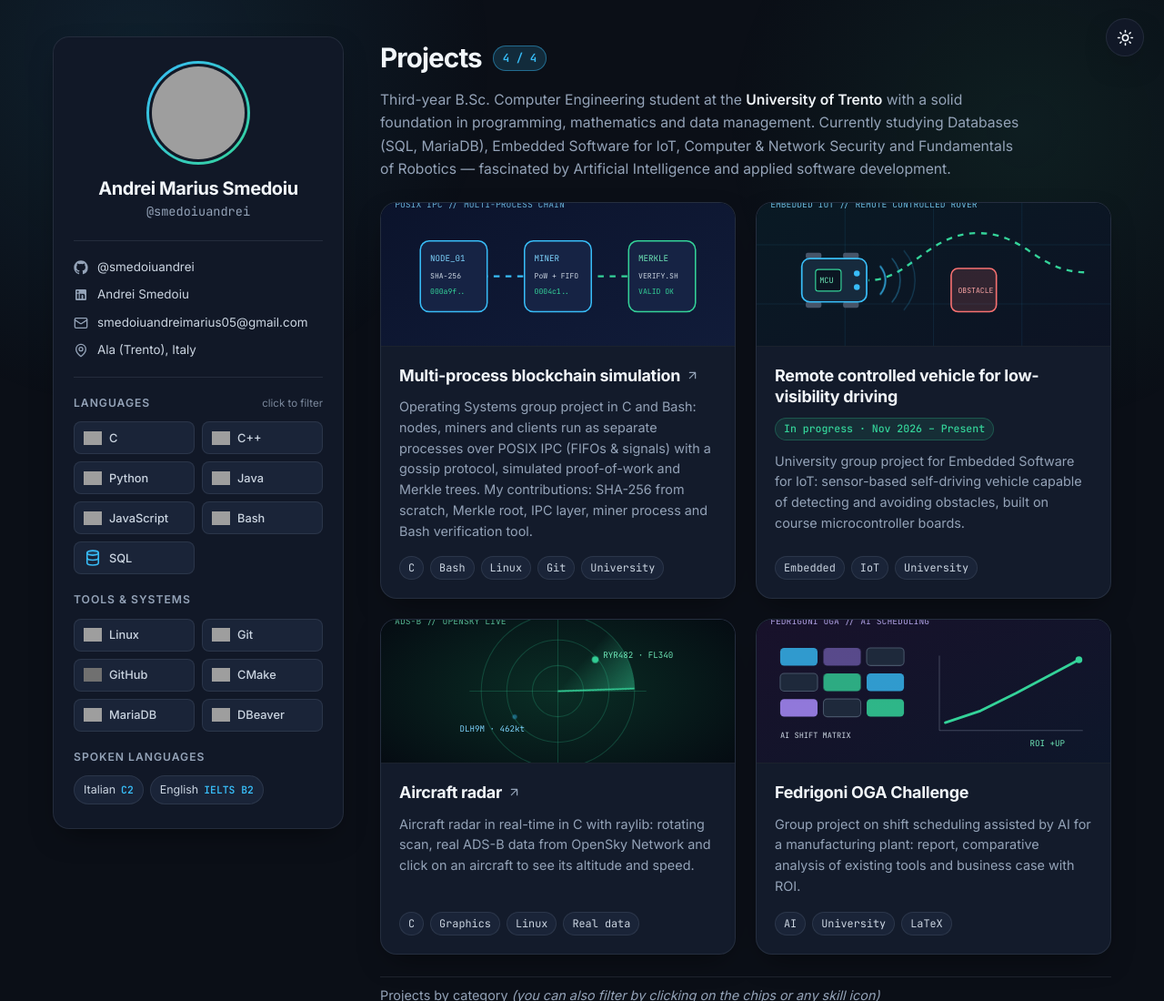
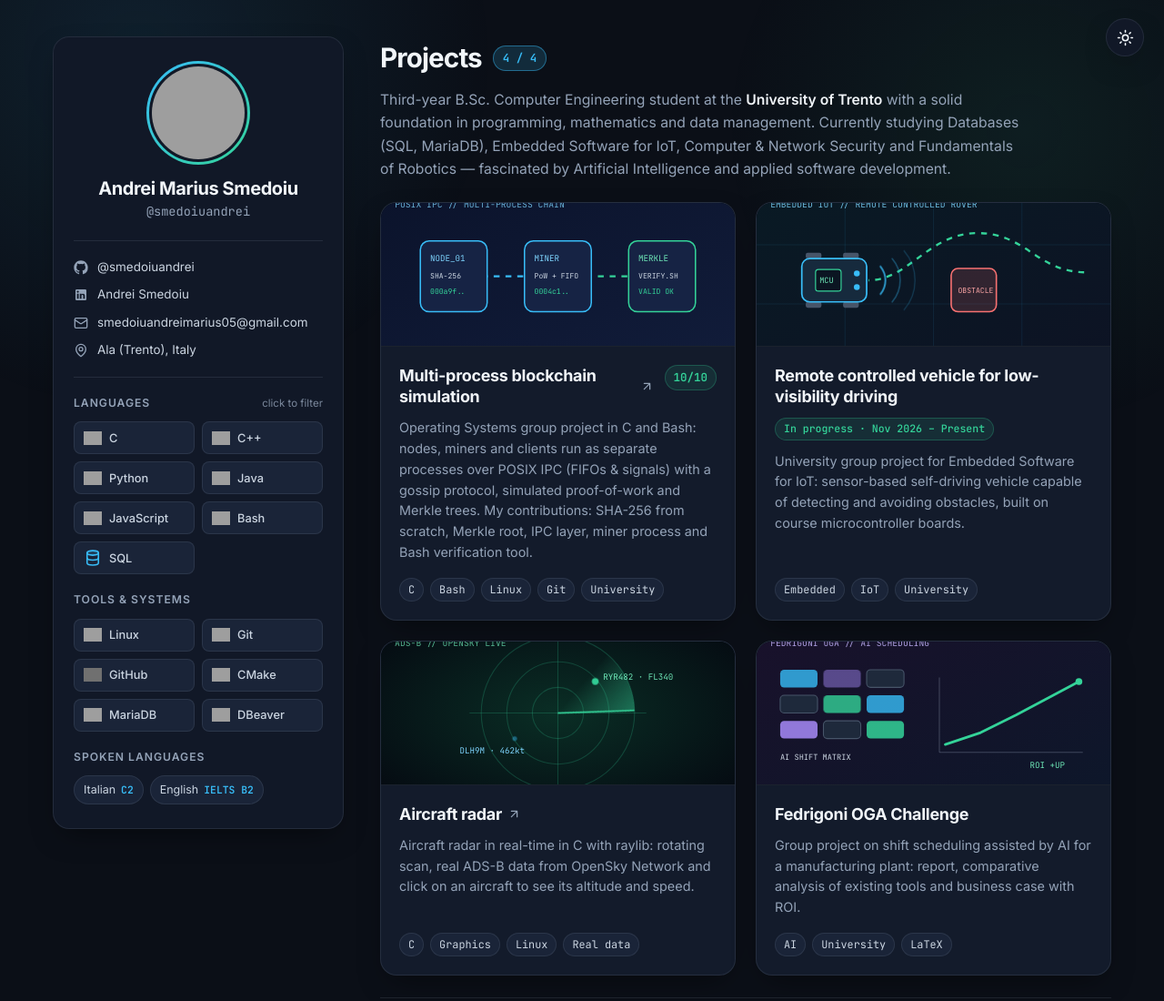
Before and after one commit to smedoiuandrei/smedoiuandrei.github.io, a plain HTML site: page index.html in a window 1280 px wide. Shown: the top 1100 px of the page at 91% size. Drawn offline with Linux system fonts and the light colour scheme; grey boxes are pictures that could not be loaded.

```diff
--- a/script.js
+++ b/script.js
@@ -40,6 +40,7 @@ const PROJECTS = [
     id: "blockchain-ipc",
     title: "Multi-process blockchain simulation",
     url: "https://github.com/Gelminaio/os-blockchain-project",
+    grade: "10/10",
     description:
       "Operating Systems group project in C and Bash: nodes, miners and clients run as separate processes over POSIX IPC (FIFOs & signals) with a gossip protocol, simulated proof-of-work and Merkle trees. My contributions: SHA-256 from scratch, Merkle root, IPC layer, miner process and Bash verification tool.",
     tags: ["C", "Bash", "Linux", "Git", "University"],
@@ -355,12 +356,16 @@ function renderProjects() {
     const statusHtml = project.status
       ? `<span class="project-status">${project.status}</span>`
       : "";
+    const gradeHtml = project.grade
+      ? `<span class="project-grade" aria-label="Grade: ${project.grade}">${project.grade}</span>`
+      : "";
 
     card.innerHTML = `
       <div class="project-banner">${getProjectBannerSvg(project.banner)}</div>
       <div class="project-body">
         <div class="project-top">
           <h3>${titleHtml}</h3>
+          ${gradeHtml}
         </div>
         ${statusHtml}
         <p class="project-desc">${project.description}</p>
--- a/style.css
+++ b/style.css
@@ -509,6 +509,19 @@ a {
   transform: translate(2px, -2px);
 }
 
+.project-grade {
+  flex-shrink: 0;
+  font-family: var(--font-mono);
+  font-size: 0.78rem;
+  font-weight: 650;
+  color: var(--accent-secondary);
+  background: rgba(52, 211, 153, 0.1);
+  border: 1px solid rgba(52, 211, 153, 0.25);
+  padding: 3px 9px;
+  border-radius: 999px;
+  white-space: nowrap;
+}
+
 .project-status {
   display: inline-flex;
   align-items: center;
```
